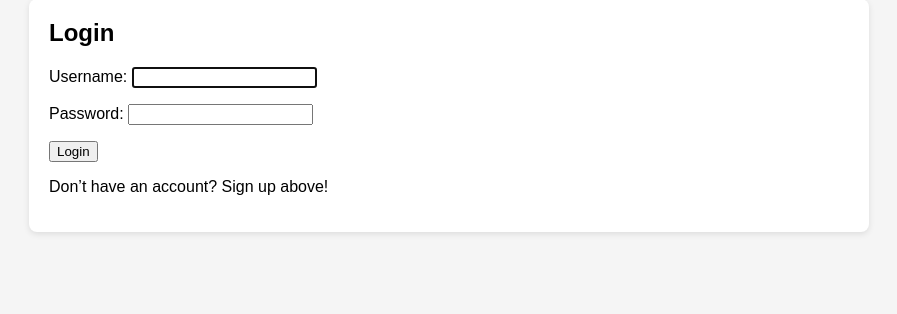
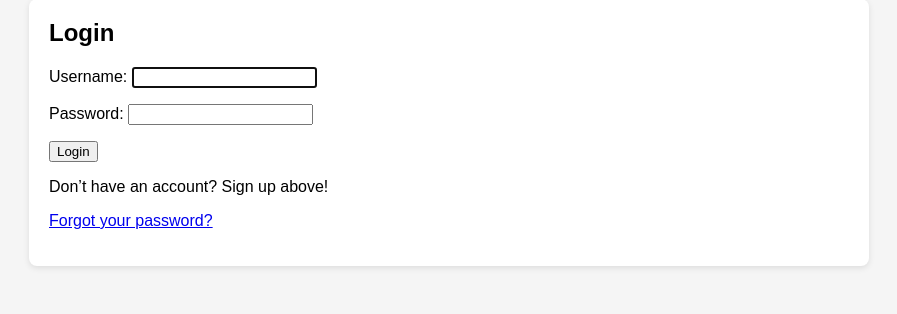
Before and after one commit to dunantj/volunteer-app, a Django app: page /accounts/login/ in a window 1280 px wide. Shown: the part 159-473 px from the top of the page, without its empty margins (191-1088 px from the left). Run offline with Django 5.2, Linux system fonts and the light colour scheme.

Commit message:
email pw reset

```diff
--- a/config/urls.py
+++ b/config/urls.py
@@ -31,5 +31,25 @@ urlpatterns = [
     path("accounts/password_change/done/",
          auth_views.PasswordChangeDoneView.as_view(template_name="registration/password_change_done.html"),
          name="password_change_done"),
+    path(
+        "accounts/password_reset/",
+        auth_views.PasswordResetView.as_view(template_name="registration/password_reset_form.html"),
+        name="password_reset"
+    ),
+    path(
+        "accounts/password_reset/done/",
+        auth_views.PasswordResetDoneView.as_view(template_name="registration/password_reset_done.html"),
+        name="password_reset_done"
+    ),
+    path(
+        "accounts/reset/<uidb64>/<token>/",
+        auth_views.PasswordResetConfirmView.as_view(template_name="registration/password_reset_confirm.html"),
+        name="password_reset_confirm"
+    ),
+    path(
+        "accounts/reset/done/",
+        auth_views.PasswordResetCompleteView.as_view(template_name="registration/password_reset_complete.html"),
+        name="password_reset_complete"
+    ),
     path("accounts/profile/", views.profile, name="profile"),  # user personal data page
 ]
--- /dev/null
+++ b/templates/password_reset_complete.html
@@ -0,0 +1 @@
+<p>Your password has been changed successfully. <a href="{% url 'login' %}">Login</a></p>
--- a/templates/registration/login.html
+++ b/templates/registration/login.html
@@ -9,4 +9,8 @@
   </form>
 
   <p>Don’t have an account? Sign up above!</p>
+
+  <p style="margin-top: 10px;">
+      <a href="{% url 'password_reset' %}">Forgot your password?</a>
+  </p>
 {% endblock %}
--- /dev/null
+++ b/templates/registration/password_reset_done.html
@@ -0,0 +1 @@
+<p>If your email exists in our system, a password reset link has been sent.</p>
```
Also changed, not shown: config/settings.py (+14 -0 lines), templates/registration/password_reset_confirm.html (added, +10 -0 lines), templates/registration/password_reset_form.html (added, +9 -0 lines).
